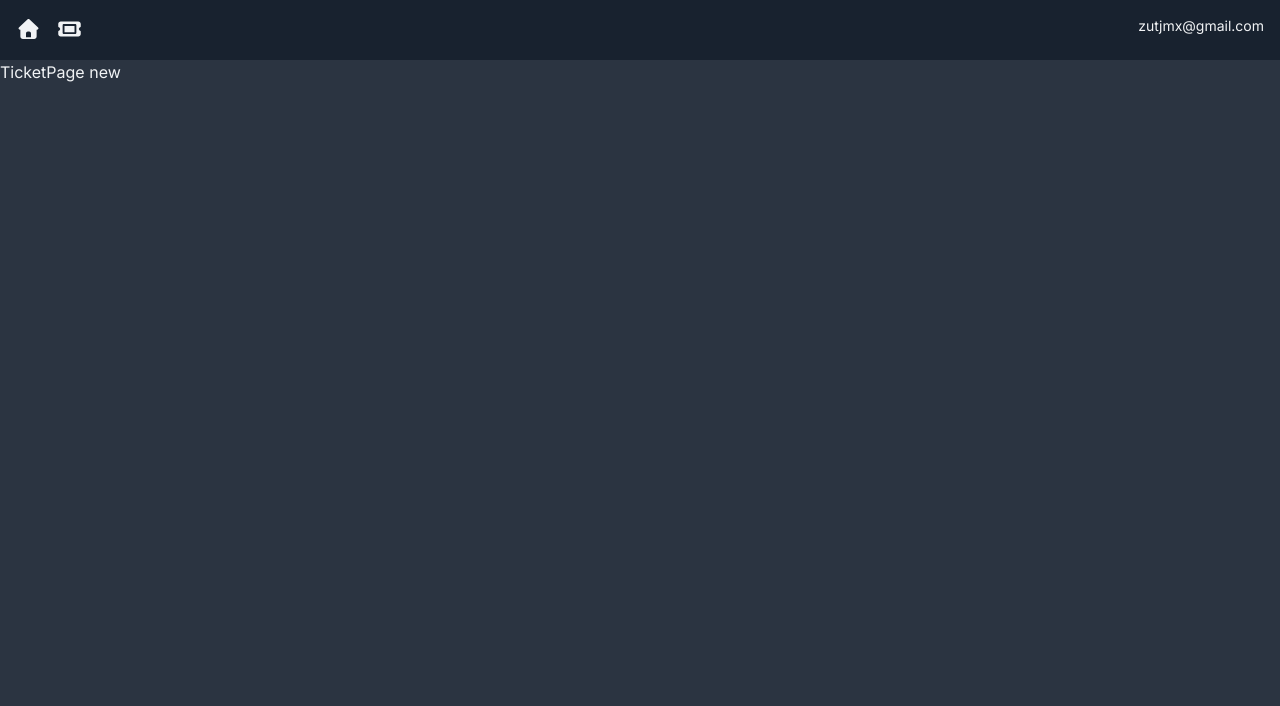
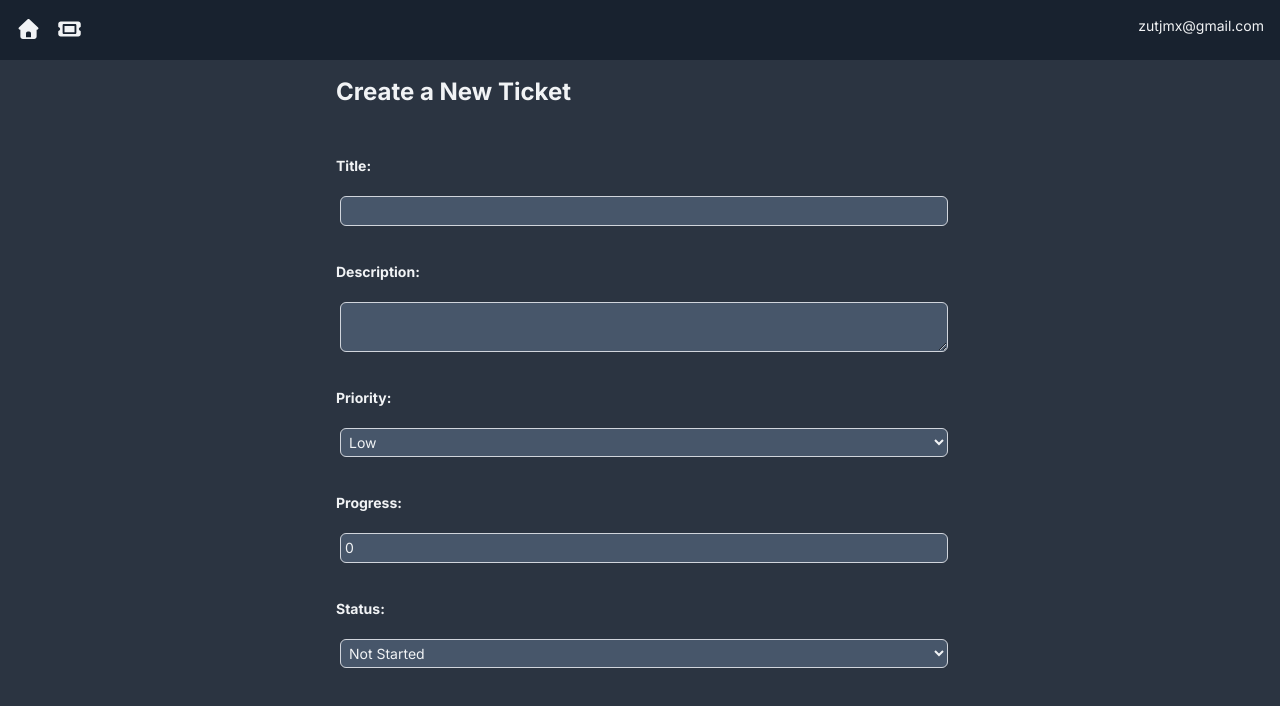
Before and after one commit to zutjmx/ticket-app, a Next.js app: page /TicketPage/new in a window 1280 px wide. Shown: the top 706 px of the page. Built offline with nearby package versions, Linux system fonts and the light colour scheme.

Commit message:
Se instalan paquetes para MongoDB, se crea el modelo para tickets y se inicia la construcción de la forma para crear los tickets.

```diff
--- /dev/null
+++ b/app/(components)/TicketForm.jsx
@@ -0,0 +1,82 @@
+"use client";
+
+import {useRouter} from 'next/navigation'
+import React, {useState} from 'react'
+
+const TicketForm = () => {
+    const router = useRouter();
+
+    const startingTicketData = {
+        title: '',
+        description: '',
+        priority: 1,
+        progress: 0,
+        status: 'not started',
+        category: 'Hardware Issue',
+    };
+
+    const handleChange = (e) => {
+        const { name, value } = e.target;
+        setFormData((prevData) => ({
+            ...prevData,
+            [name]: value,
+        }));
+    }
+
+    const [formData, setFormData] = useState(startingTicketData);
+
+    return (
+        <div className="flex justify-center">
+            <form className="flex flex-col gap-4 w-1/2">
+                <h3 className="text-2xl font-bold mb-4">Create a New Ticket</h3>
+                <label htmlFor="title">Title:</label>
+                <input
+                    type="text"
+                    id="title"
+                    name="title"
+                    value={formData.title}
+                    onChange={handleChange}
+                />
+                <label htmlFor="description">Description:</label>
+                <textarea
+                    id="description"
+                    name="description"
+                    value={formData.description}
+                    onChange={handleChange}
+                />
+                <label htmlFor="priority">Priority:</label>
+                <select
+                    id="priority"
+                    name="priority"
+                    value={formData.priority}
+                    onChange={handleChange}
+                >
+                    <option value={1}>Low</option>
+                    <option value={2}>Medium</option>
+                    <option value={3}>High</option>
+                </select>
+                <label htmlFor="progress">Progress:</label>
+                <input
+                    type="number"
+                    id="progress"
+                    name="progress"
+                    value={formData.progress}
+                    onChange={handleChange}
+                />
+                <label htmlFor="status">Status:</label>
+                <select
+                    id="status"
+                    name="status"
+                    value={formData.status}
+                    onChange={handleChange}
+                >
+                    <option value="not started">Not Started</option>
+                    <option value="in progress">In Progress</option>
+                    <option value="completed">Completed</option>
+                </select>
+            </form>
+        </div>
+    )
+}
+
+export default TicketForm
--- /dev/null
+++ b/app/(models)/Ticket.js
@@ -0,0 +1,26 @@
+import mongoose, {Schema} from "mongoose";
+import { act } from "react";
+
+mongoose.connect(process.env.MONGODB_URI, {
+  useNewUrlParser: true,
+  useUnifiedTopology: true,
+});
+
+mongoose.Promise = global.Promise;
+
+const ticketSchema = new Schema(
+    {
+        title: String,
+        description: String,
+        category: String,
+        priority: Number,
+        progress: Number,
+        status: String,
+        active: Boolean,
+    },
+    { timestamps: true }
+);
+
+const Ticket = mongoose.models.Ticket || mongoose.model("Ticket", ticketSchema);
+
+export default Ticket;
--- a/app/TicketPage/[id]/page.jsx
+++ b/app/TicketPage/[id]/page.jsx
@@ -1,8 +1,10 @@
+import TicketForm from "@/app/(components)/TicketForm"
+
 const TicketPage = async ({ params }) => {
   const { id } = await params
 
   return (
-    <div>TicketPage {id}</div>
+    <TicketForm/>
   )
 }
 
--- /dev/null
+++ b/app/api/route.js
@@ -0,0 +1,24 @@
+import Ticket from "../(models)/Ticket";
+import { NextResponse } from "next/server";
+
+export async function GET(request) {
+  try {
+    const tickets = await Ticket.find();
+    return NextResponse.json(tickets);
+  } catch (error) {
+    console.error("Error fetching tickets:", error);
+    return NextResponse.json({ error: "Failed to fetch tickets" }, { status: 500 });
+  }
+}
+
+export async function POST(request) {
+  try {
+    const body = await request.json();
+    const ticketData = body.formData || body; // Use formData if available, otherwise use the body directly
+    const newTicket = await Ticket.create(ticketData);
+    return NextResponse.json(newTicket, { status: 201 });
+  } catch (error) {
+    console.error("Error creating ticket:", error);
+    return NextResponse.json({ error: "Failed to create ticket" }, { status: 500 });
+  }
+}
--- a/app/globals.css
+++ b/app/globals.css
@@ -21,6 +21,15 @@
     p {
         @apply text-default-text text-sm;
     }
+    form {
+        @apply rounded-xl p-4;
+    }
+    label {
+        @apply text-default-text text-sm font-bold mt-4;
+    }
+    input, select, textarea {
+        @apply w-full rounded-md border border-gray-300 p-1 text-default-text text-sm m-1 bg-card;
+    }
 }
 
 @layer components {
--- a/package.json
+++ b/package.json
@@ -14,6 +14,8 @@
     "autoprefixer": "10.6.1",
     "eslint": "9.39.5",
     "eslint-config-next": "16.4.0",
+    "mongodb": "^7.7.0",
+    "mongoose": "^9.11.3",
     "next": "16.4.0",
     "postcss": "8.5.30",
     "react": "19.3.0",
```
Also changed, not shown: 1 other file (tests, documents, lock files or other folders).
